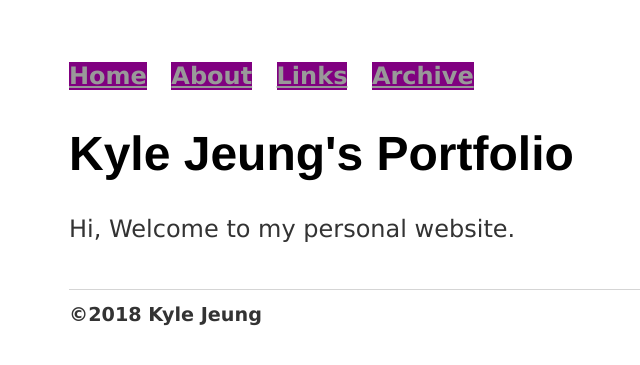
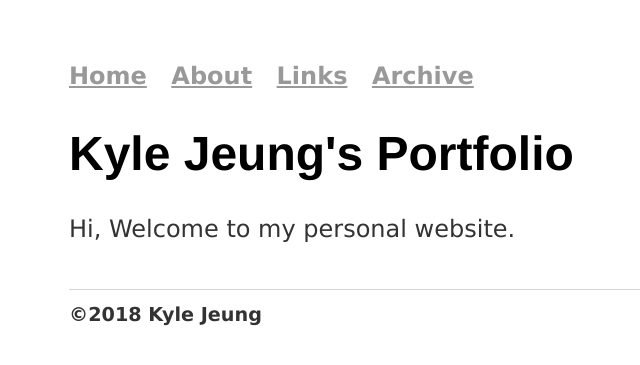
Before and after one commit to jeungkyle/portfolio, a Jekyll site: the page built from index.html, in a window 1280 px wide. Shown: the top 365 px of the page, without its empty margins (123-763 px from the left). Built offline with Jekyll 4.4.1, drawn with Linux system fonts in a browser that asks for light colours.

Commit message:
Update main.css

```diff
--- a/css/main.css
+++ b/css/main.css
@@ -26,7 +26,7 @@ a:hover {
     text-decoration: underline;
 }
 a:link, visited {
-    background-color: purple;
+    background-color: none;
     text-decoration: underline;
 }
 h1 {
```
